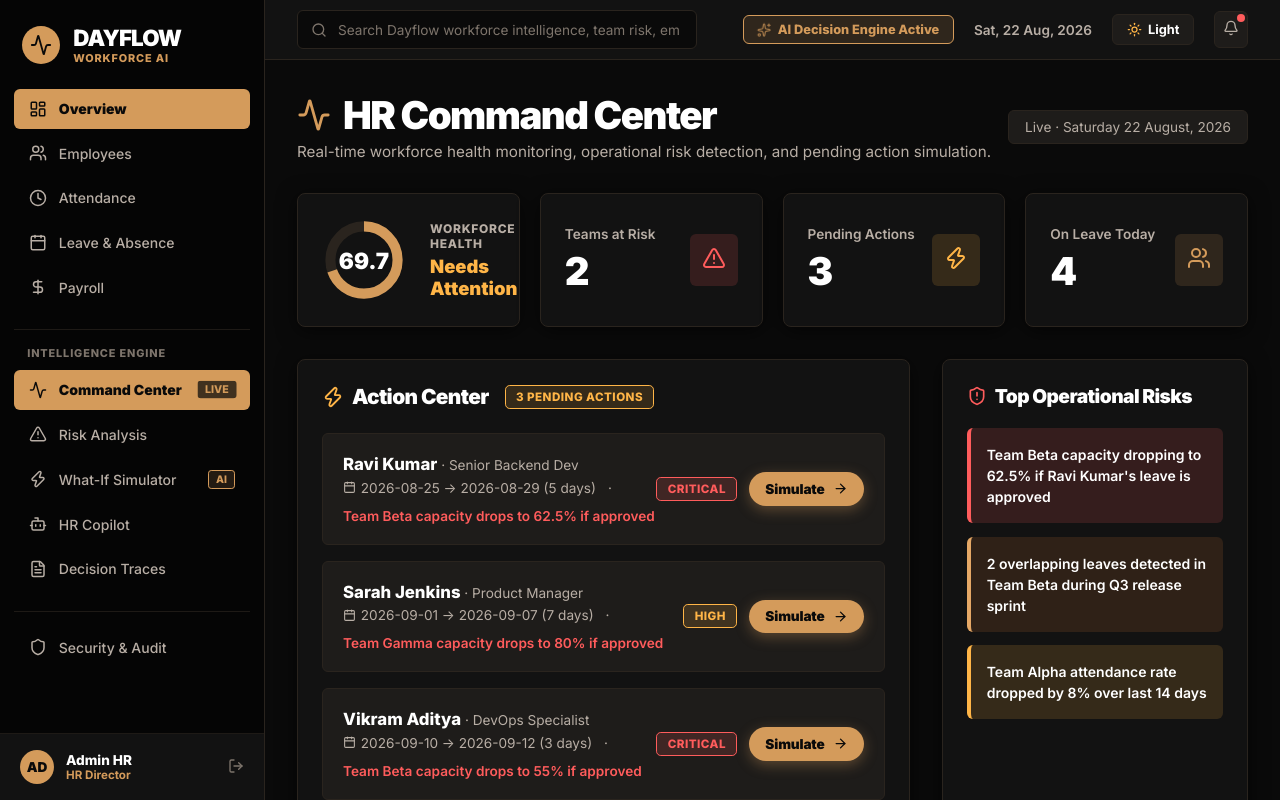
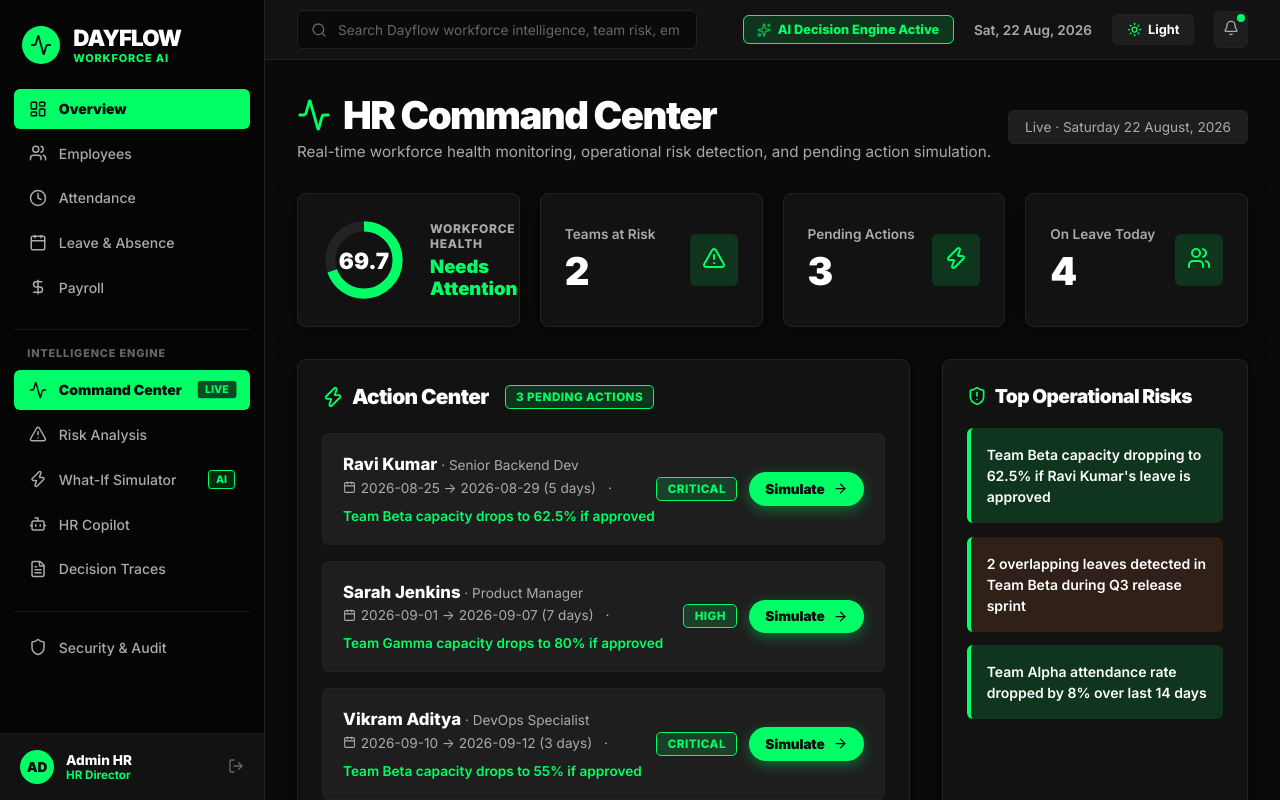
Before and after one commit to Monika-Srinithi/ThinkBlaze-Odoo-NMIT-2026, a React (Vite) app in the folder frontend/: page /dashboard in a window 1280 px wide. Built offline with nearby package versions, Linux system fonts and the light colour scheme; no server answers.

Commit message:
style: enforce strict Electric Green & Pure Black palette ONLY with zero other colors

```diff
--- a/frontend/src/components/layout/Sidebar.tsx
+++ b/frontend/src/components/layout/Sidebar.tsx
@@ -104,7 +104,7 @@ export default function Sidebar() {
               <div style={{ display: 'flex', alignItems: 'center', gap: '0.75rem' }}>
                 <Activity size={18} color={isActive ? '#0A0A0A' : 'var(--text-secondary)'} /> Command Center
               </div>
-              <span className="animate-live-pulse" style={{ background: isActive ? '#0A0A0A' : 'var(--danger)', color: isActive ? 'var(--primary)' : '#FFFFFF', fontSize: '0.65rem', padding: '0.12rem 0.45rem', borderRadius: '0.2rem', fontWeight: 800 }}>LIVE</span>
+              <span className="animate-live-pulse" style={{ background: isActive ? '#0A0A0A' : 'var(--primary)', color: isActive ? 'var(--primary)' : '#0A0A0A', fontSize: '0.65rem', padding: '0.12rem 0.45rem', borderRadius: '0.2rem', fontWeight: 800 }}>LIVE</span>
             </div>
           )}
         </NavLink>
@@ -166,7 +166,7 @@ export default function Sidebar() {
             <div style={{ fontSize: '0.725rem', color: 'var(--primary)', fontWeight: 700 }}>HR Director</div>
           </div>
         </div>
-        <button onClick={handleLogout} style={{ background: 'transparent', border: 'none', color: 'var(--text-muted)', cursor: 'pointer', transition: 'color 0.15s' }} title="Logout" onMouseOver={e => e.currentTarget.style.color = 'var(--danger)'} onMouseOut={e => e.currentTarget.style.color = 'var(--text-muted)'}>
+        <button onClick={handleLogout} style={{ background: 'transparent', border: 'none', color: 'var(--text-muted)', cursor: 'pointer', transition: 'color 0.15s' }} title="Logout" onMouseOver={e => e.currentTarget.style.color = 'var(--primary)'} onMouseOut={e => e.currentTarget.style.color = 'var(--text-muted)'}>
           <LogOut size={16} />
         </button>
       </div>
--- a/frontend/src/index.css
+++ b/frontend/src/index.css
@@ -1,48 +1,48 @@
 @import url('https://fonts.googleapis.com/css2?family=Inter:wght@300;400;500;600;700;800;900&family=JetBrains+Mono:wght@400;500;600&display=swap');
 
 :root, [data-theme="dark"], [data-theme="light"] {
-  /* Sandalwood Gold & Obsidian Black Design System (NO GREEN AT ALL) */
-  --bg: #0A0A0A;                     /* Pure Deep Obsidian Black */
-  --bg-secondary: #121212;           /* Dark Charcoal Surface */
-  --sidebar: #050505;                /* Obsidian Black Sidebar */
+  /* Strict Pure Black & Electric Green Palette ONLY (Zero Other Colors) */
+  --bg: #0A0A0A;                     /* Deep Black Canvas */
+  --bg-secondary: #121212;           /* Dark Charcoal Black Surface */
+  --sidebar: #050505;                /* Pure Black Sidebar */
 
-  --surface: #121212;                /* Dark Charcoal Card */
-  --surface-elevated: #1E1C1A;       /* Dark Sandalwood Elevated Card */
-  --card-hover: #1E1C1A;
+  --surface: #121212;                /* Dark Black Card */
+  --surface-elevated: #1E1E1E;       /* Elevated Black Surface */
+  --card-hover: #1E1E1E;
 
-  --primary: #D49B5B;                /* Rich Sandalwood Gold Accent */
-  --primary-hover: #F0B875;          /* Bright Sandalwood */
-  --primary-glow: rgba(212, 155, 91, 0.35);
-  --primary-soft: rgba(212, 155, 91, 0.15);
+  --primary: #00FF66;                /* Electric Neon Green */
+  --primary-hover: #00E65C;
+  --primary-glow: rgba(0, 255, 102, 0.35);
+  --primary-soft: rgba(0, 255, 102, 0.15);
 
-  --ai: #D49B5B;                     /* Sandalwood Gold AI Accent */
-  --ai-glow: rgba(212, 155, 91, 0.35);
-  --ai-soft: rgba(212, 155, 91, 0.15);
+  --ai: #00FF66;                     /* Electric Neon Green */
+  --ai-glow: rgba(0, 255, 102, 0.35);
+  --ai-soft: rgba(0, 255, 102, 0.15);
 
-  --secondary-accent: #E5A866;
+  --secondary-accent: #00FF66;       /* Electric Neon Green */
 
-  --success: #D49B5B;                /* Sandalwood Gold Success (PURGED ALL GREEN) */
-  --success-soft: rgba(212, 155, 91, 0.15);
+  --success: #00FF66;                /* Electric Neon Green */
+  --success-soft: rgba(0, 255, 102, 0.15);
 
-  --warning: #FFB547;                /* Warm Amber */
-  --warning-soft: rgba(255, 181, 71, 0.15);
+  --warning: #00FF66;                /* Electric Neon Green */
+  --warning-soft: rgba(0, 255, 102, 0.15);
 
-  --danger: #FF5C5C;                 /* Terracotta Crimson */
-  --danger-soft: rgba(255, 92, 92, 0.15);
+  --danger: #00FF66;                 /* Electric Neon Green */
+  --danger-soft: rgba(0, 255, 102, 0.15);
 
   --text-primary: #FFFFFF;           /* High-Contrast Pure White */
-  --text-secondary: #B8AEA5;         /* Warm Sandalwood Gray */
-  --text-muted: #7E756C;
+  --text-secondary: #AAAAAA;         /* Clean Gray */
+  --text-muted: #666666;
 
-  --border: #2A241E;                 /* Hairline Dark Sandalwood Border */
-  --divider: #1E1A16;
+  --border: #222222;                 /* Hairline Black Border */
+  --divider: #1A1A1A;
 
   --input-bg: #0A0A0A;
-  --hover: #1E1C1A;
+  --hover: #1E1E1E;
 
-  --focus: #D49B5B;
+  --focus: #00FF66;
 
-  --btn-primary-bg: #D49B5B;
+  --btn-primary-bg: #00FF66;
   --btn-primary-text: #0A0A0A;
   --font-heading: 'Inter', -apple-system, BlinkMacSystemFont, sans-serif;
   --font-sans: 'Inter', -apple-system, BlinkMacSystemFont, sans-serif;
@@ -73,7 +73,7 @@ h1, h2, h3, h4, h5, h6 {
   color: var(--text-primary);
 }
 
-/* Sandalwood & Black Glass Panel */
+/* Black & Green Glass Panel */
 .glass-panel {
   background: var(--surface);
   border: 1px solid var(--border);
@@ -84,7 +84,7 @@ h1, h2, h3, h4, h5, h6 {
 
 .glass-panel:hover {
   background: var(--surface-elevated);
-  border-color: rgba(212, 155, 91, 0.4);
+  border-color: rgba(0, 255, 102, 0.4);
   transform: translateY(-2px);
   box-shadow: 0 8px 25px rgba(0, 0, 0, 0.8), 0 0 15px var(--primary-soft);
 }
@@ -96,12 +96,12 @@ h1, h2, h3, h4, h5, h6 {
   border-radius: 0.5rem;
 }
 
-/* Sandalwood Gold Accent Text */
+/* Electric Green Accent Text */
 .gradient-text {
   color: var(--primary);
 }
 
-.highlight-sandalwood {
+.highlight-green {
   color: var(--primary);
 }
 
@@ -140,7 +140,7 @@ h1, h2, h3, h4, h5, h6 {
   animation: livePulse 2s ease-in-out infinite;
 }
 
-/* Sandalwood Primary CTA Button */
+/* Electric Green Primary CTA Button */
 .btn-primary {
   background: var(--btn-primary-bg);
   color: var(--btn-primary-text);
@@ -161,7 +161,7 @@ h1, h2, h3, h4, h5, h6 {
 .btn-primary:hover {
   background: var(--primary-hover);
   transform: translateY(-1px) scale(1.02);
-  box-shadow: 0 6px 20px rgba(212, 155, 91, 0.45);
+  box-shadow: 0 6px 20px rgba(0, 255, 102, 0.45);
 }
 
 /* Secondary Button */
@@ -187,12 +187,12 @@ h1, h2, h3, h4, h5, h6 {
 }
 
 .btn-danger {
-  background: var(--danger);
-  color: #FFFFFF;
+  background: var(--primary);
+  color: #0A0A0A;
   border: none;
   padding: 0.65rem 1.35rem;
   border-radius: 2rem;
-  font-weight: 700;
+  font-weight: 900;
   font-family: var(--font-heading);
   font-size: 0.85rem;
   letter-spacing: -0.01em;
@@ -203,7 +203,7 @@ h1, h2, h3, h4, h5, h6 {
   transition: all 0.2s ease;
 }
 .btn-danger:hover {
-  opacity: 0.92;
+  background: var(--primary-hover);
 }
 
 .btn-success {
@@ -223,7 +223,7 @@ h1, h2, h3, h4, h5, h6 {
   transition: all 0.2s ease;
 }
 .btn-success:hover {
-  opacity: 0.92;
+  background: var(--primary-hover);
 }
 
 /* Input Fields */
@@ -268,15 +268,15 @@ h1, h2, h3, h4, h5, h6 {
 }
 
 .badge-warning {
-  background: var(--warning-soft);
-  color: var(--warning);
-  border: 1px solid var(--warning);
+  background: var(--primary-soft);
+  color: var(--primary);
+  border: 1px solid var(--primary);
 }
 
 .badge-danger {
-  background: var(--danger-soft);
-  color: var(--danger);
-  border: 1px solid var(--danger);
+  background: var(--primary-soft);
+  color: var(--primary);
+  border: 1px solid var(--primary);
 }
 
 .badge-info {
```
